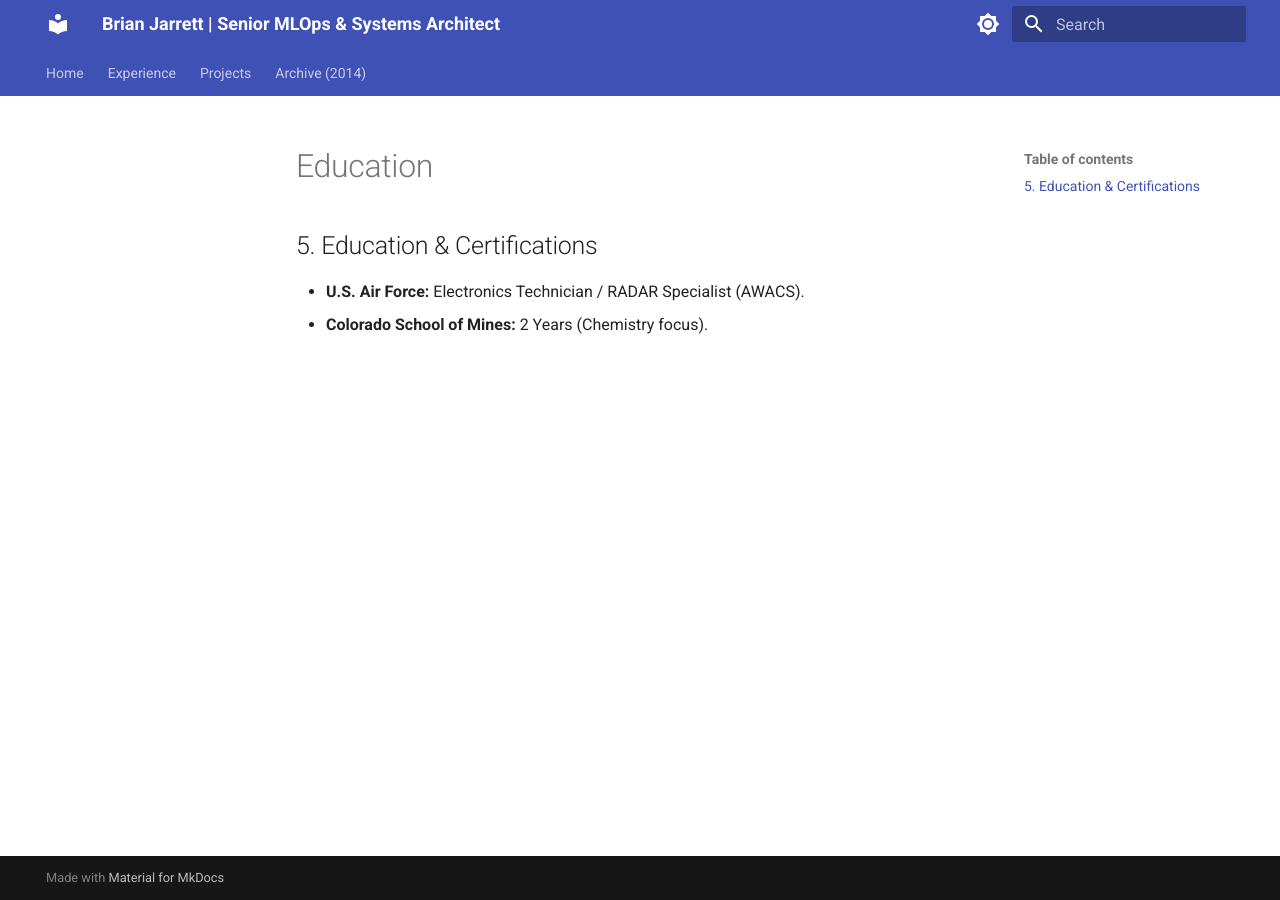
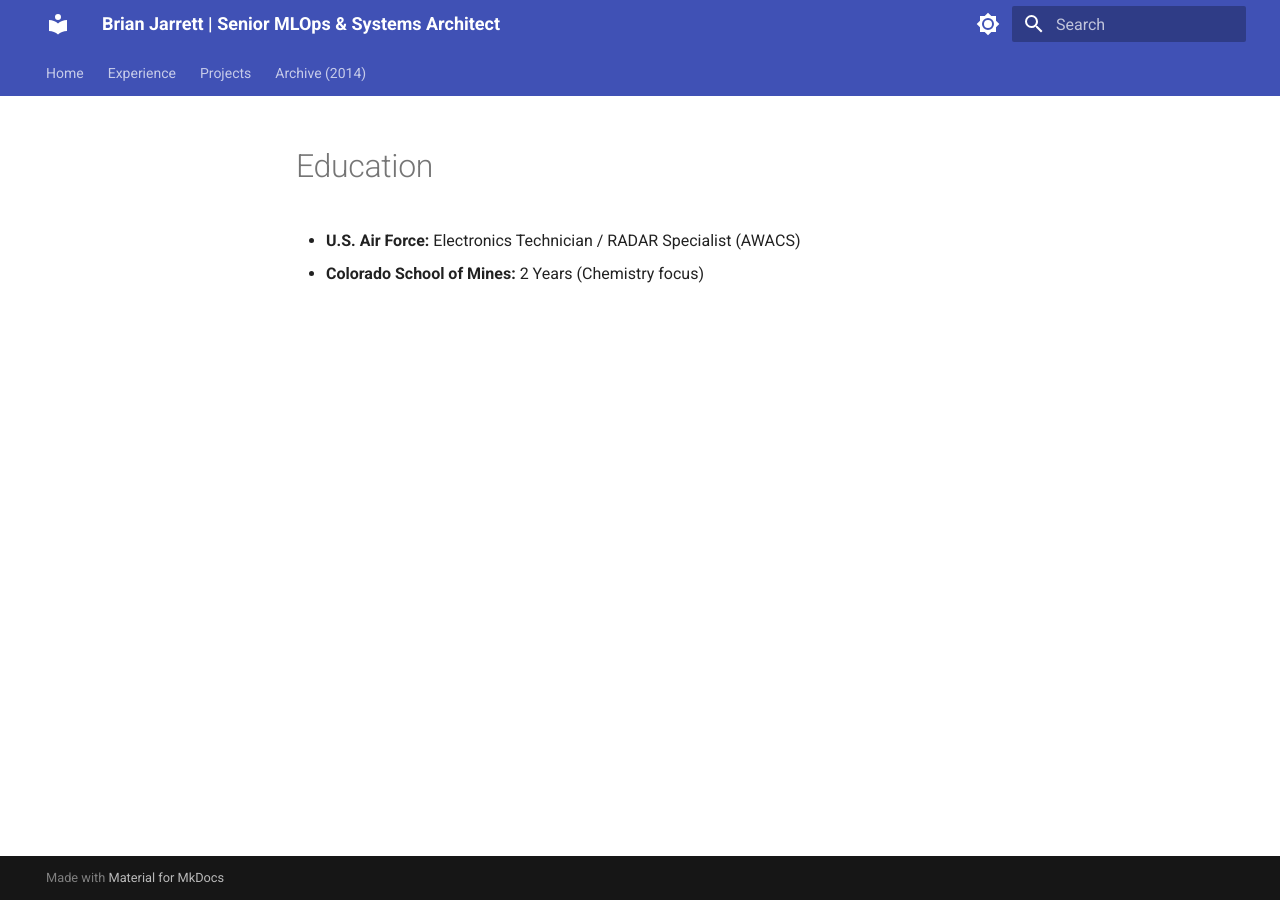
Before and after one commit to celttechie/celttechie.github.io, an MkDocs documentation site: the page built from docs/sections/education.md, in a window 1280 px wide. Built offline with MkDocs 1.6.1 and Material for MkDocs 9.7.7, drawn with Linux system fonts in a browser that asks for light colours.

Commit message:
Refactor education section into central single-source snippet docs/sections/education.md used by all resume templates

```diff
--- a/docs/sections/education.md
+++ b/docs/sections/education.md
@@ -1,3 +1,2 @@
-## 5. Education & Certifications
-*   **U.S. Air Force:** Electronics Technician / RADAR Specialist (AWACS).
-*   **Colorado School of Mines:** 2 Years (Chemistry focus).
+*   **U.S. Air Force:** Electronics Technician / RADAR Specialist (AWACS)
+*   **Colorado School of Mines:** 2 Years (Chemistry focus)
```
Also changed, not shown: docs/index.md (+1 -0 lines), templates/resume_master.md (+1 -0 lines), templates/resume_master_2page.md (+1 -2 lines), 4 other files.
